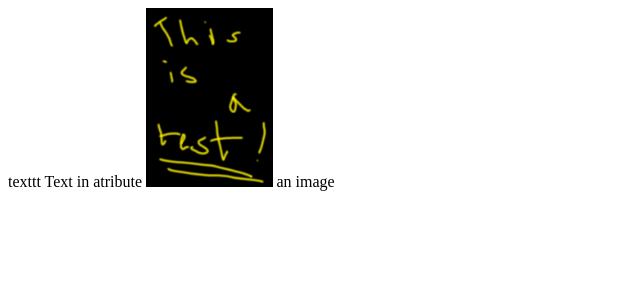
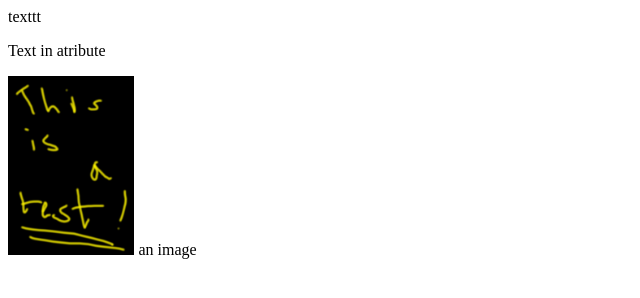
Before and after one commit to toniabv69/It_Project, a plain HTML site: page main.html in a window 1280 px wide. Shown: the whole page, without its empty margins (0-640 px from the left). Drawn offline with Linux system fonts and the light colour scheme.

Commit message:
attribute -> paragraph

```diff
--- a/main.html
+++ b/main.html
@@ -5,7 +5,7 @@
   </head>
   <body>
     texttt
-    <a> Text in atribute </a>
+    <p> Text in atribute </p>
     <img src="test1.png" width="10%"> an image </img>
   </body>
 </html>
```
